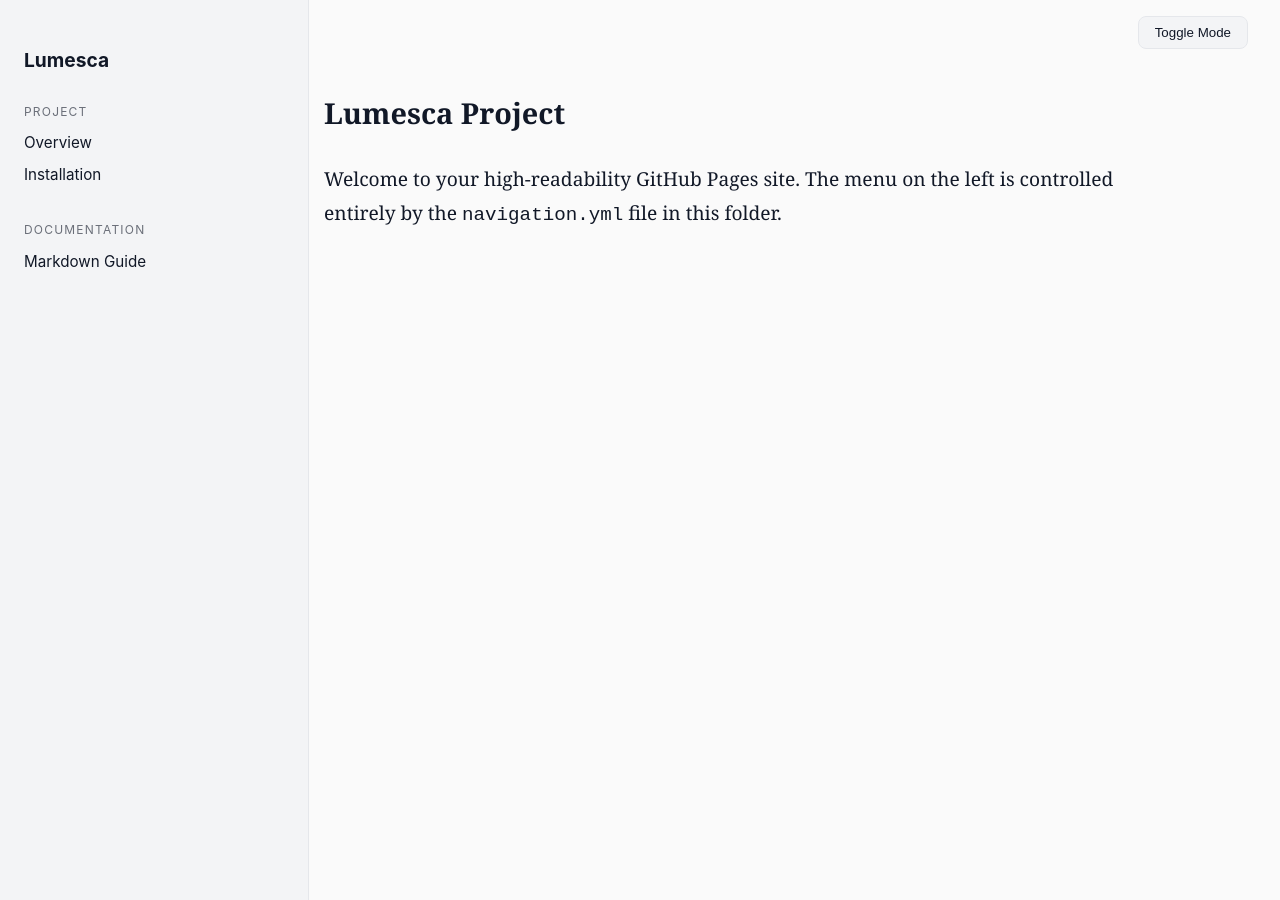
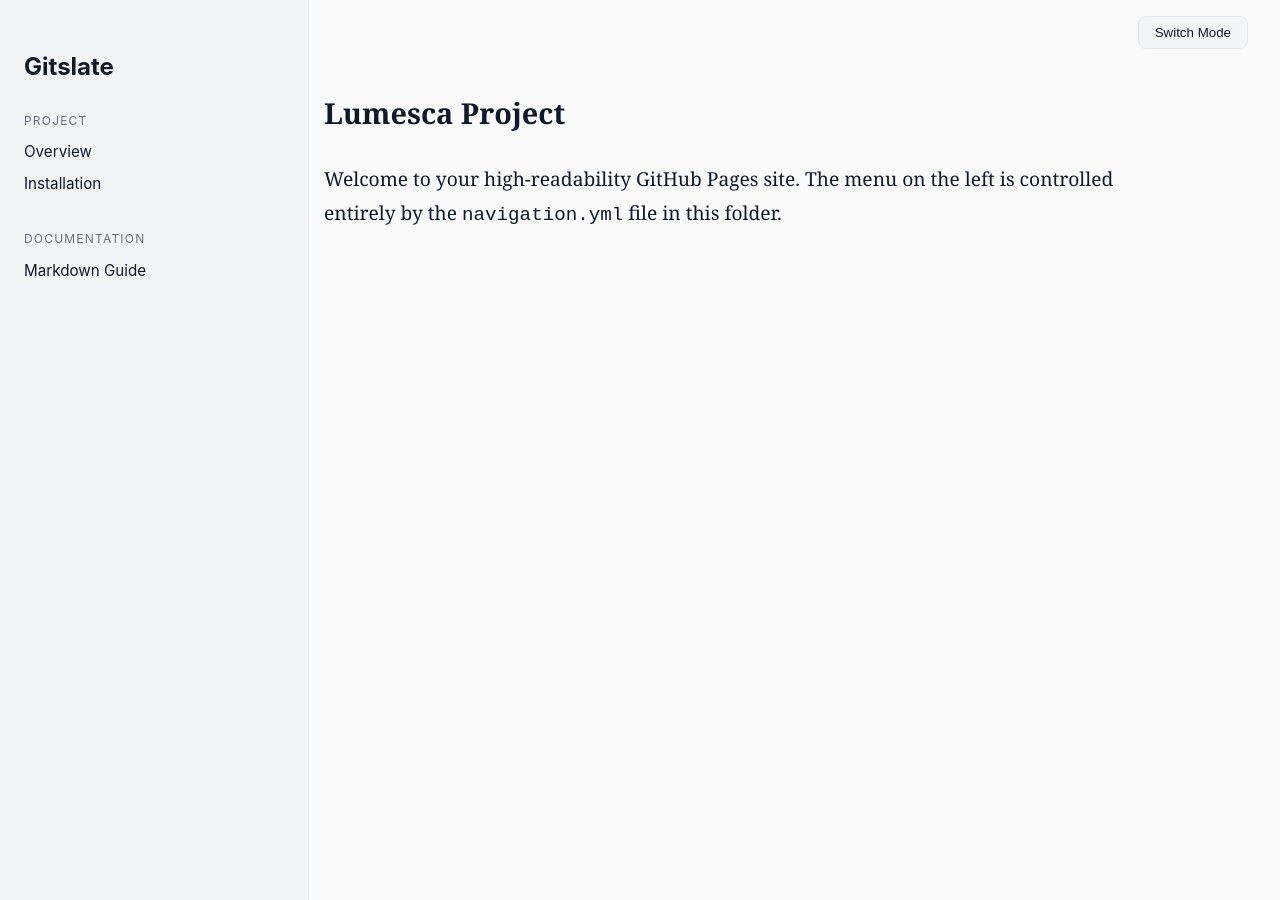
Before and after one commit to texthub/gitslate, a Jekyll site: the page built from index.md, in a window 1280 px wide. Built offline with Jekyll 4.4.1, drawn with Linux system fonts in a browser that asks for light colours.

Commit message:
Update default.html

```diff
--- a/_layouts/default.html
+++ b/_layouts/default.html
@@ -3,10 +3,9 @@
 <head>
     <meta charset="UTF-8">
     <meta name="viewport" content="width=device-width, initial-scale=1.0">
-    <title>{{ page.title }} | Lumesca</title>
+    <title>{{ page.title }} | {{ site.title }}</title>
     <style>
         :root {
-            /* Light Mode Variables */
             --bg-color: #fafafa;
             --sidebar-bg: #f3f4f6;
             --text-color: #111827;
@@ -90,16 +86,21 @@
             padding: 0.5rem 1rem;
             border-radius: 8px;
             cursor: pointer;
+            font-weight: 500;
         }
     </style>
 </head>
 <body id="body-tag">
     <div class="controls">
-        <button id="theme-btn">Toggle Mode</button>
+        <!-- Pulls button text from _config.yml -->
+        <button id="theme-btn">{{ site.ui.theme_button | default: "Toggle Mode" }}</button>
     </div>
 
     <nav>
-        <h2 style="font-size: 1.2rem; margin-bottom: 2rem;">Lumesca</h2>
+        <!-- Pulls brand name from _config.yml -->
+        <h2 style="font-size: 1.5rem; margin-bottom: 2rem; font-weight: 700;">
+            {{ site.ui.menu_header | default: site.title }}
+        </h2>
 
         <!-- Automated loop through navigation.yml -->
         {% for section in site.data.navigation.main_menu %}
@@ -116,7 +117,6 @@
 
     <main>
         <article>
-            <!-- Content from Markdown files is injected here -->
             {{ content }}
         </article>
     </main>
@@ -144,11 +143,9 @@
             return "";
         }
 
-        // Apply theme on load
         const theme = getCookie("theme") || "light";
         body.setAttribute('data-theme', theme);
 
-        // Toggle and save preference
         btn.addEventListener('click', () => {
             const current = body.getAttribute('data-theme');
             const next = current === 'dark' ? 'light' : 'dark';
```
Also changed, not shown: other parts of _layouts/default.html (+0 -4 lines).
